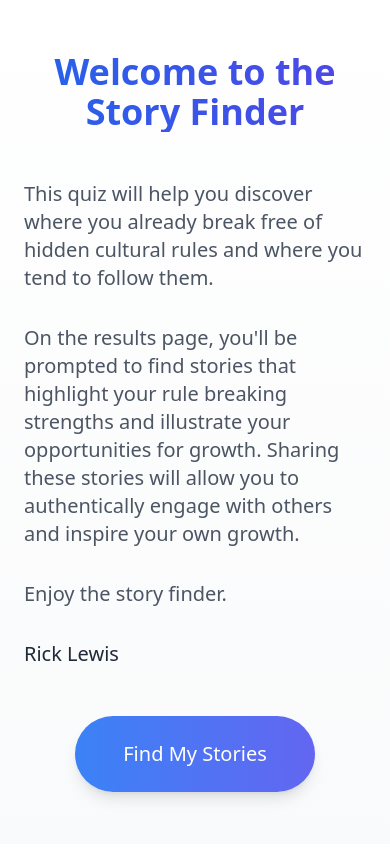
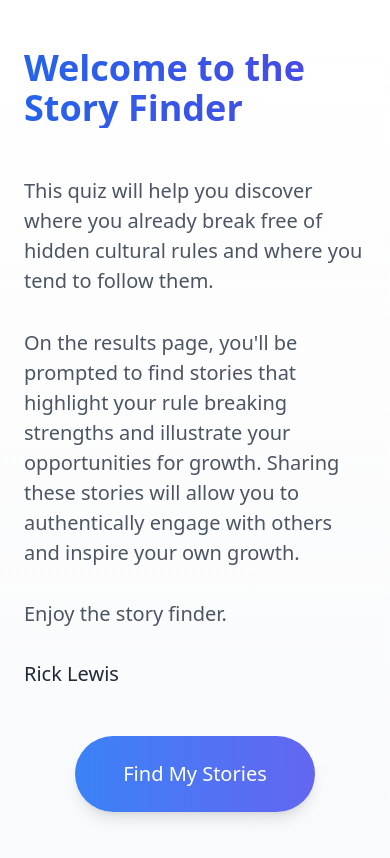
Before and after one commit to rtourtelot/break-a-rule, a Next.js app: page / in a window 390 px wide. Built offline with nearby package versions, Linux system fonts and the light colour scheme.

Commit message:
Update Results page copy and formatting

```diff
--- a/src/app/page.tsx
+++ b/src/app/page.tsx
@@ -4,26 +4,22 @@ export default function Home() {
   return (
     <main className="min-h-screen flex items-center justify-center bg-gradient-to-b from-white to-gray-50">
       <div className="max-w-4xl w-full px-6 py-12 md:py-24">
-        <h1 className="text-4xl md:text-6xl font-bold mb-12 bg-clip-text text-transparent bg-gradient-to-r from-blue-600 to-indigo-600 text-center">
+        <h1 className="text-4xl md:text-6xl font-bold mb-12 bg-clip-text text-transparent bg-gradient-to-r from-blue-600 to-indigo-600">
           Welcome to the Story Finder
         </h1>
 
         <div className="space-y-8 mb-12">
-          <p className="text-xl md:text-2xl text-gray-600">
+          <p className="text-xl md:text-2xl text-gray-600 leading-normal">
             This quiz will help you discover where you already break free of hidden cultural rules and where you tend to follow them.
           </p>
 
-          <p className="text-xl md:text-2xl text-gray-600">
+          <p className="text-xl md:text-2xl text-gray-600 leading-normal">
             On the results page, you'll be prompted to find stories that highlight your rule breaking strengths and illustrate your opportunities for growth. Sharing these stories will allow you to authentically engage with others and inspire your own growth.
           </p>
 
-          <p className="text-xl md:text-2xl text-gray-600">
-            Enjoy the story finder.
-          </p>
+          <p className="text-xl md:text-2xl text-gray-600">Enjoy the story finder.</p>
 
-          <p className="text-xl md:text-2xl font-medium text-gray-800">
-            Rick Lewis
-          </p>
+          <p className="text-xl md:text-2xl font-medium text-gray-800">Rick Lewis</p>
         </div>
 
         <div className="text-center">
--- a/src/components/Quiz.tsx
+++ b/src/components/Quiz.tsx
@@ -25,6 +25,16 @@ const calculateRuleScore = (answers: Record<number, number>, ruleQuestions: Ques
   const questionScores = ruleQuestions.map(q => answers[q.id] ?? 5);
   const total = questionScores.reduce((sum, score) => sum + score, 0);
   return (total / (ruleQuestions.length * 10)) * 100;
+};
+
+const ruleHeaders: Record<number, string> = {
+  0: "Rule 1 - Breaking the Rule 'Be Normal'",
+  1: "Rule 2 - Breaking the Rule 'Avoid Mistakes'",
+  2: "Rule 3 - Breaking the Rule 'Be Independent'",
+  3: "Rule 4 - Breaking the Rule 'Stay Comfortable'",
+  4: "Rule 5 - Breaking the Rule 'Pretend You Don't Matter'",
+  5: "Rule 6 - Breaking the Rule 'Stay in Control'",
+  6: "Rule 7 - Breaking the Rule 'Be Popular'"
 };
 
 export default function Quiz() {
@@ -172,6 +182,12 @@ export default function Quiz() {
                   </span>
                 </div>
               )}
+
+              {/* Rule Header */}
+              <div className="text-2xl font-medium text-indigo-600 mb-8">
+                {ruleHeaders[currentGroup]}
+              </div>
+
               {currentQuestions.map((question, index) => (
                 <div
                   key={question.id}
--- a/src/components/Results.tsx
+++ b/src/components/Results.tsx
@@ -22,13 +22,13 @@ const ruleDisplayNames: Record<string, string> = {
 const getFeedbackMessage = (rule: string, score: number): string => {
   if (rule === 'Authenticity') {
     return score >= 70 ?
-      "**Your stories are likely rich with examples of embracing your unique self, even when it meant defying expectations.**\n\nExplore stories where your authenticity surpassed conformity—a testament to your strength.\n\n*Writing Prompt: Describe a time when expressing your true self felt risky, but ultimately rewarding. What surprised you about the outcome?*" :
+      "**Your stories are likely rich with examples of embracing your unique self, even when it meant defying expectations.**\n\nExplore stories where your authenticity surpassed conformity—a testament to your strength.\n\n*Story Prompt: Describe a time when expressing your true self felt risky, but ultimately rewarding. What surprised you about the outcome?*" :
       score >= 40 ?
-      "**Your stories likely show the balance you strike between expressing yourself and meeting expectations.**\n\nUncover stories revealing your journey toward greater authenticity; you're on a powerful path.\n\n*Writing Prompt: Recall a situation where you felt torn between being true to yourself and pleasing others. How did this conflict shape your understanding of authenticity?*" :
-      "**Uncovering these narratives will help you unlock your unique voice.**\n\nFind stories illustrating the power of breaking free from the need to conform, embracing your authenticity.\n\n*Writing Prompt: Describe a time when you felt pressured to hide a part of yourself. What would it feel like to share that part of your story with someone, or even write about it?*";
+      "**Your stories likely show the balance you strike between expressing yourself and meeting expectations.**\n\nUncover stories revealing your journey toward greater authenticity; you're on a powerful path.\n\n*Story Prompt: Recall a situation where you felt torn between being true to yourself and pleasing others. How did this conflict shape your understanding of authenticity?*" :
+      "**Uncovering these narratives will help you unlock your unique voice.**\n\nFind stories illustrating the power of breaking free from the need to conform, embracing your authenticity.\n\n*Story Prompt: Describe a time when you felt pressured to hide a part of yourself. What would it feel like to share that part of your story with someone, or even write about it?*";
   } else if (rule === 'Courage') {
     return score >= 70 ?
-      "**Your stories likely showcase resilience and a fearless approach to life.**\n\nExplore stories where courageous risk-taking fueled your growth.\n\n*Writing Prompt: Describe a time when you failed spectacularly. What did you learn from that experience, and how did it shape your approach to future challenges?*" :
+      "**Your stories likely showcase resilience and a fearless approach to life.**\n\nExplore stories where courageous risk-taking fueled your growth.\n\n*Story Prompt: Describe a time when you failed spectacularly. What did you learn from that experience, and how did it shape your approach to future challenges?*" :
       score >= 40 ?
       "**Your stories reflect this gradual progress.**\n\nUncover stories of small brave acts that built your courage.\n\n*Writing Prompt: Recall a time when you overcame a small fear. How did that small act of courage feel, and what did you learn from it?*" :
       "**Understanding these stories can pave the way to greater courage.**\n\nFind stories revealing the narratives behind your fear of failure.\n\n*Writing Prompt: Describe a situation where you avoided a risk, even though you secretly wished you hadn't. What kept you from taking that chance, and what would a more courageous path have looked like?*";
```
